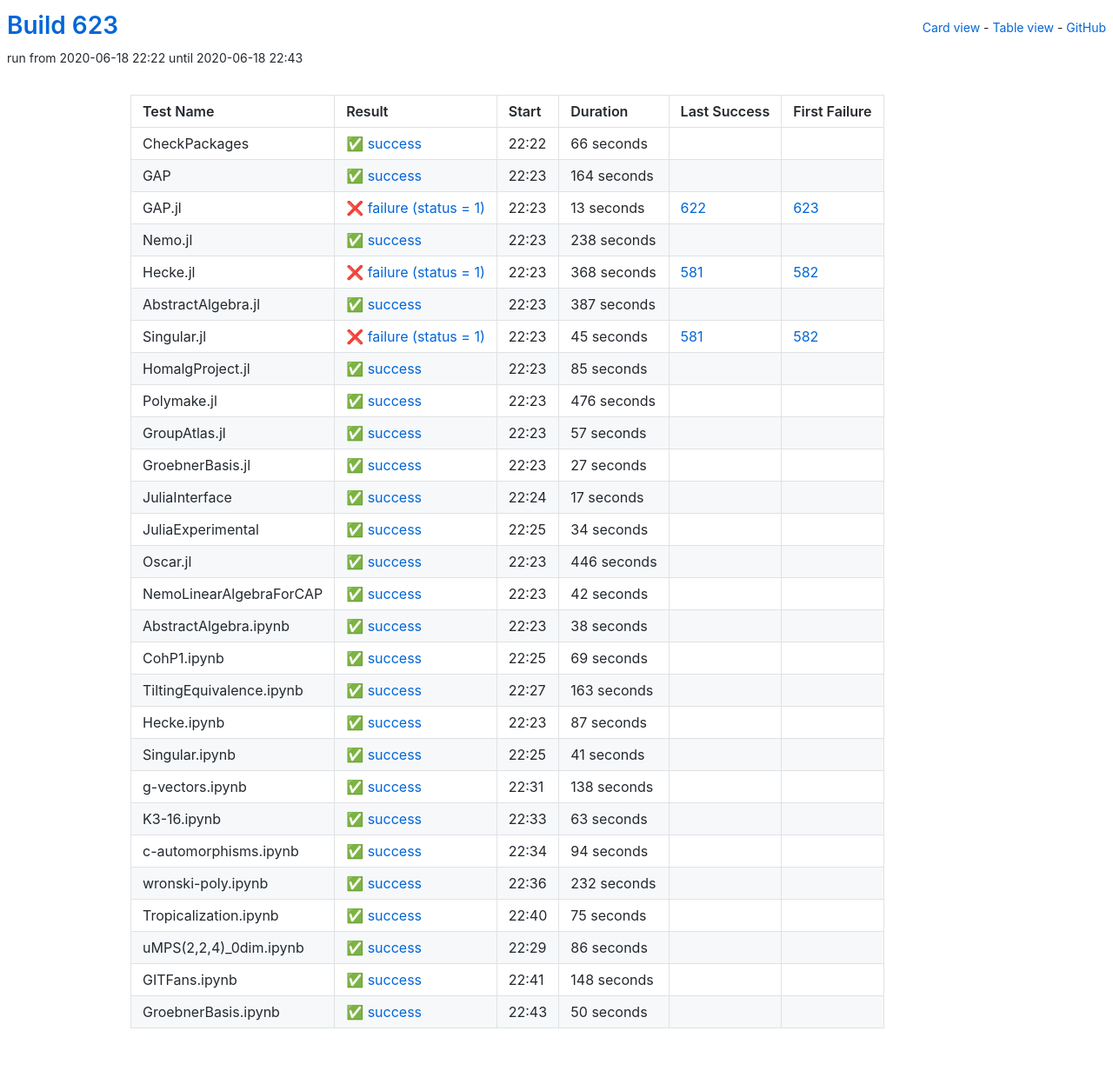
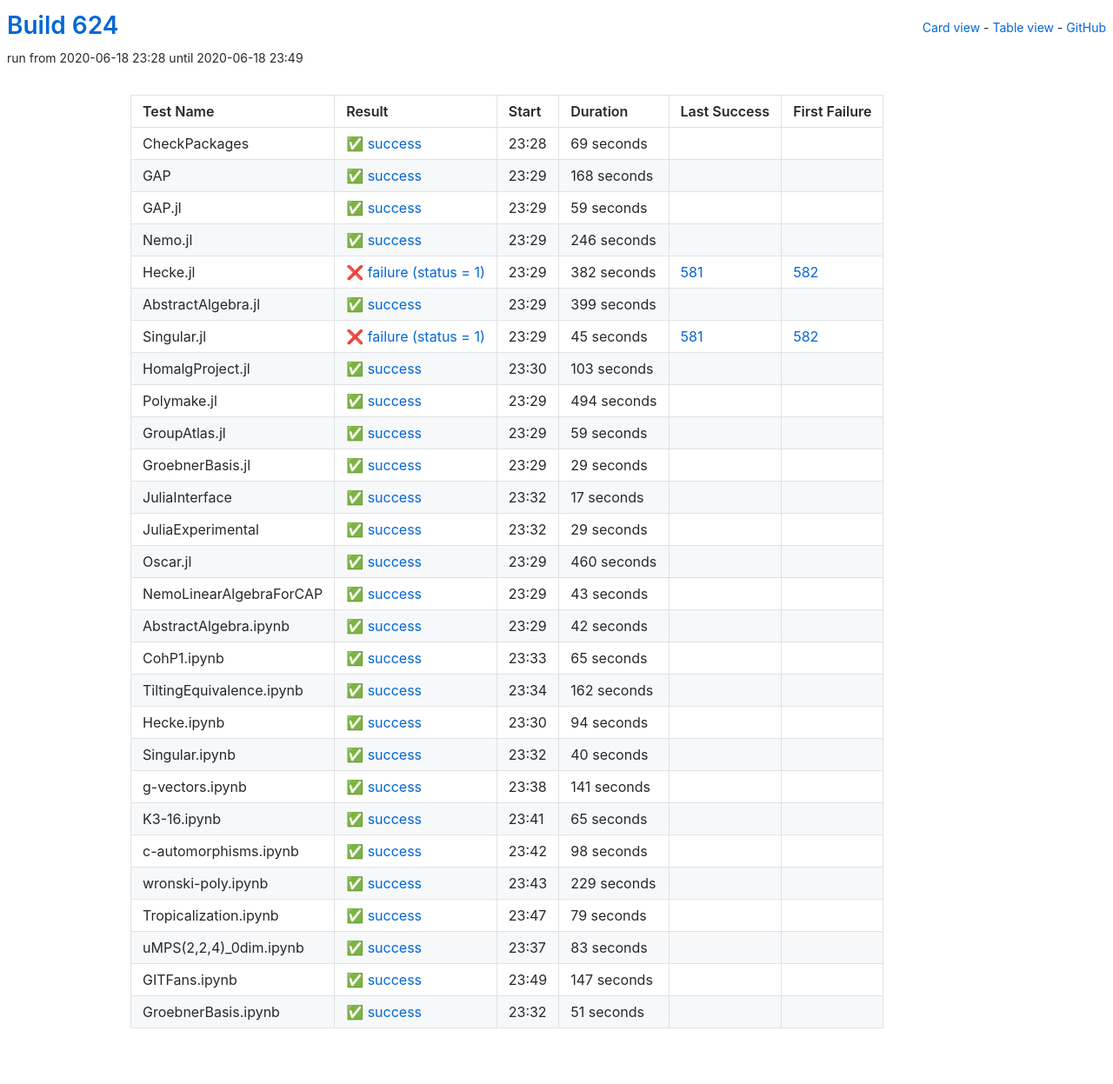
Before and after one commit to oscar-system/oscar-ci-status-1.4, a Jekyll site: the page built from table.html, in a window 1280 px wide. Shown: the whole page at 87% size. Built offline with Jekyll 4.4.1, drawn with Linux system fonts in a browser that asks for light colours.

Commit message:
Build #624

```diff
--- a/_data/ci.yml
+++ b/_data/ci.yml
@@ -1,6 +1,6 @@
 ---
-build: 623
-build_url: https://oscarci.mathematik.uni-kl.de/job/oscar-julia-1.4/623/
+build: 624
+build_url: https://oscarci.mathematik.uni-kl.de/job/oscar-julia-1.4/624/
 job: oscar-julia-1.4
 organization: oscar-system
 repo: oscar-ci-status-1.4
@@ -8,80 +8,80 @@ repourl: https://github.com/oscar-system/oscar-ci-status-1.4
 tests:
 - name: CheckPackages
   id: checkpackages
-  log: https://oscarci.mathematik.uni-kl.de/job/oscar-julia-1.4/623/artifact/logs/build-623/CheckPackages.log
-  start: 2020-06-18 22:22
+  log: https://oscarci.mathematik.uni-kl.de/job/oscar-julia-1.4/624/artifact/logs/build-624/CheckPackages.log
+  start: 2020-06-18 23:28
   success: true
   exitcode: 0
   status: success
-  duration: 66
+  duration: 69
   last_success: false
   last_success_url:
   first_failure: false
   first_failure_url:
 - name: GAP
   id: gap
-  log: https://oscarci.mathematik.uni-kl.de/job/oscar-julia-1.4/623/artifact/logs/build-623/GAP.log
-  start: 2020-06-18 22:23
+  log: https://oscarci.mathematik.uni-kl.de/job/oscar-julia-1.4/624/artifact/logs/build-624/GAP.log
+  start: 2020-06-18 23:29
   success: true
   exitcode: 0
   status: success
-  duration: 164
+  duration: 168
   last_success: false
   last_success_url:
   first_failure: false
   first_failure_url:
 - name: GAP.jl
   id: gap-jl
-  log: https://oscarci.mathematik.uni-kl.de/job/oscar-julia-1.4/623/artifact/logs/build-623/GAP.jl.log
-  start: 2020-06-18 22:23
-  success: false
-  exitcode: 1
-  status: failure
-  duration: 13
-  last_success: 622
-  last_success_url: https://oscarci.mathematik.uni-kl.de/job/oscar-julia-1.4/622/
-  first_failure: 623
-  first_failure_url: https://oscarci.mathematik.uni-kl.de/job/oscar-julia-1.4/623/
-- name: Nemo.jl
-  id: nemo-jl
-  log: https://oscarci.mathematik.uni-kl.de/job/oscar-julia-1.4/623/artifact/logs/build-623/Nemo.jl.log
-  start: 2020-06-18 22:23
+  log: https://oscarci.mathematik.uni-kl.de/job/oscar-julia-1.4/624/artifact/logs/build-624/GAP.jl.log
+  start: 2020-06-18 23:29
   success: true
   exitcode: 0
   status: success
-  duration: 238
+  duration: 59
+  last_success: false
+  last_success_url:
+  first_failure: false
+  first_failure_url:
+- name: Nemo.jl
+  id: nemo-jl
+  log: https://oscarci.mathematik.uni-kl.de/job/oscar-julia-1.4/624/artifact/logs/build-624/Nemo.jl.log
+  start: 2020-06-18 23:29
+  success: true
+  exitcode: 0
+  status: success
+  duration: 246
   last_success: false
   last_success_url:
   first_failure: false
   first_failure_url:
 - name: Hecke.jl
   id: hecke-jl
-  log: https://oscarci.mathematik.uni-kl.de/job/oscar-julia-1.4/623/artifact/logs/build-623/Hecke.jl.log
-  start: 2020-06-18 22:23
+  log: https://oscarci.mathematik.uni-kl.de/job/oscar-julia-1.4/624/artifact/logs/build-624/Hecke.jl.log
+  start: 2020-06-18 23:29
   success: false
   exitcode: 1
   status: failure
-  duration: 368
+  duration: 382
   last_success: 581
   last_success_url: https://oscarci.mathematik.uni-kl.de/job/oscar-julia-1.4/581/
   first_failure: 582
   first_failure_url: https://oscarci.mathematik.uni-kl.de/job/oscar-julia-1.4/582/
 - name: AbstractAlgebra.jl
   id: abstractalgebra-jl
-  log: https://oscarci.mathematik.uni-kl.de/job/oscar-julia-1.4/623/artifact/logs/build-623/AbstractAlgebra.jl.log
-  start: 2020-06-18 22:23
+  log: https://oscarci.mathematik.uni-kl.de/job/oscar-julia-1.4/624/artifact/logs/build-624/AbstractAlgebra.jl.log
+  start: 2020-06-18 23:29
   success: true
   exitcode: 0
   status: success
-  duration: 387
+  duration: 399
   last_success: false
   last_success_url:
   first_failure: false
   first_failure_url:
 - name: Singular.jl
   id: singular-jl
-  log: https://oscarci.mathematik.uni-kl.de/job/oscar-julia-1.4/623/artifact/logs/build-623/Singular.jl.log
-  start: 2020-06-18 22:23
+  log: https://oscarci.mathematik.uni-kl.de/job/oscar-julia-1.4/624/artifact/logs/build-624/Singular.jl.log
+  start: 2020-06-18 23:29
   success: false
   exitcode: 1
   status: failure
@@ -92,56 +92,56 @@ tests:
   first_failure_url: https://oscarci.mathematik.uni-kl.de/job/oscar-julia-1.4/582/
 - name: HomalgProject.jl
   id: homalgproject-jl
-  log: https://oscarci.mathematik.uni-kl.de/job/oscar-julia-1.4/623/artifact/logs/build-623/HomalgProject.jl.log
-  start: 2020-06-18 22:23
+  log: https://oscarci.mathematik.uni-kl.de/job/oscar-julia-1.4/624/artifact/logs/build-624/HomalgProject.jl.log
+  start: 2020-06-18 23:30
   success: true
   exitcode: 0
   status: success
-  duration: 85
+  duration: 103
   last_success: false
   last_success_url:
   first_failure: false
   first_failure_url:
 - name: Polymake.jl
   id: polymake-jl
-  log: https://oscarci.mathematik.uni-kl.de/job/oscar-julia-1.4/623/artifact/logs/build-623/Polymake.jl.log
-  start: 2020-06-18 22:23
+  log: https://oscarci.mathematik.uni-kl.de/job/oscar-julia-1.4/624/artifact/logs/build-624/Polymake.jl.log
+  start: 2020-06-18 23:29
   success: true
   exitcode: 0
   status: success
-  duration: 476
+  duration: 494
   last_success: false
   last_success_url:
   first_failure: false
   first_failure_url:
 - name: GroupAtlas.jl
   id: groupatlas-jl
-  log: https://oscarci.mathematik.uni-kl.de/job/oscar-julia-1.4/623/artifact/logs/build-623/GroupAtlas.jl.log
-  start: 2020-06-18 22:23
+  log: https://oscarci.mathematik.uni-kl.de/job/oscar-julia-1.4/624/artifact/logs/build-624/GroupAtlas.jl.log
+  start: 2020-06-18 23:29
   success: true
   exitcode: 0
   status: success
-  duration: 57
+  duration: 59
   last_success: false
   last_success_url:
   first_failure: false
   first_failure_url:
 - name: GroebnerBasis.jl
   id: groebnerbasis-jl
-  log: https://oscarci.mathematik.uni-kl.de/job/oscar-julia-1.4/623/artifact/logs/build-623/GroebnerBasis.jl.log
-  start: 2020-06-18 22:23
+  log: https://oscarci.mathematik.uni-kl.de/job/oscar-julia-1.4/624/artifact/logs/build-624/GroebnerBasis.jl.log
+  start: 2020-06-18 23:29
   success: true
   exitcode: 0
   status: success
-  duration: 27
+  duration: 29
   last_success: false
   last_success_url:
   first_failure: false
   first_failure_url:
 - name: JuliaInterface
   id: juliainterface
-  log: https://oscarci.mathematik.uni-kl.de/job/oscar-julia-1.4/623/artifact/logs/build-623/JuliaInterface.log
-  start: 2020-06-18 22:24
+  log: https://oscarci.mathematik.uni-kl.de/job/oscar-julia-1.4/624/artifact/logs/build-624/JuliaInterface.log
+  start: 2020-06-18 23:32
   success: true
   exitcode: 0
   status: success
@@ -152,32 +152,44 @@ tests:
   first_failure_url:
 - name: JuliaExperimental
   id: juliaexperimental
-  log: https://oscarci.mathematik.uni-kl.de/job/oscar-julia-1.4/623/artifact/logs/build-623/JuliaExperimental.log
-  start: 2020-06-18 22:25
+  log: https://oscarci.mathematik.uni-kl.de/job/oscar-julia-1.4/624/artifact/logs/build-624/JuliaExperimental.log
+  start: 2020-06-18 23:32
   success: true
   exitcode: 0
   status: success
-  duration: 34
+  duration: 29
   last_success: false
   last_success_url:
   first_failure: false
   first_failure_url:
 - name: Oscar.jl
   id: oscar-jl
-  log: https://oscarci.mathematik.uni-kl.de/job/oscar-julia-1.4/623/artifact/logs/build-623/Oscar.jl.log
-  start: 2020-06-18 22:23
+  log: https://oscarci.mathematik.uni-kl.de/job/oscar-julia-1.4/624/artifact/logs/build-624/Oscar.jl.log
+  start: 2020-06-18 23:29
   success: true
   exitcode: 0
   status: success
-  duration: 446
+  duration: 460
   last_success: false
   last_success_url:
   first_failure: false
   first_failure_url:
 - name: NemoLinearAlgebraForCAP
   id: nemolinearalgebraforcap
-  log: https://oscarci.mathematik.uni-kl.de/job/oscar-julia-1.4/623/artifact/logs/build-623/NemoLinearAlgebraForCAP.log
-  start: 2020-06-18 22:23
+  log: https://oscarci.mathematik.uni-kl.de/job/oscar-julia-1.4/624/artifact/logs/build-624/NemoLinearAlgebraForCAP.log
+  start: 2020-06-18 23:29
+  success: true
+  exitcode: 0
+  status: success
+  duration: 43
+  last_success: false
+  last_success_url:
+  first_failure: false
+  first_failure_url:
+- name: AbstractAlgebra.ipynb
+  id: abstractalgebra-ipynb
+  log: https://oscarci.mathematik.uni-kl.de/job/oscar-julia-1.4/624/artifact/logs/build-624/AbstractAlgebra.ipynb.log
+  start: 2020-06-18 23:29
   success: true
   exitcode: 0
   status: success
@@ -186,94 +198,34 @@ tests:
   last_success_url:
   first_failure: false
   first_failure_url:
-- name: AbstractAlgebra.ipynb
-  id: abstractalgebra-ipynb
-  log: https://oscarci.mathematik.uni-kl.de/job/oscar-julia-1.4/623/artifact/logs/build-623/AbstractAlgebra.ipynb.log
-  start: 2020-06-18 22:23
+- name: CohP1.ipynb
+  id: cohp1-ipynb
+  log: https://oscarci.mathematik.uni-kl.de/job/oscar-julia-1.4/624/artifact/logs/build-624/CohP1.ipynb.log
+  start: 2020-06-18 23:33
   success: true
   exitcode: 0
   status: success
-  duration: 38
-  last_success: false
-  last_success_url:
-  first_failure: false
-  first_failure_url:
-- name: CohP1.ipynb
-  id: cohp1-ipynb
-  log: https://oscarci.mathematik.uni-kl.de/job/oscar-julia-1.4/623/artifact/logs/build-623/CohP1.ipynb.log
-  start: 2020-06-18 22:25
-  success: true
-  exitcode: 0
-  status: success
-  duration: 69
+  duration: 65
   last_success: false
   last_success_url:
   first_failure: false
   first_failure_url:
 - name: TiltingEquivalence.ipynb
   id: tiltingequivalence-ipynb
-  log: https://oscarci.mathematik.uni-kl.de/job/oscar-julia-1.4/623/artifact/logs/build-623/TiltingEquivalence.ipynb.log
-  start: 2020-06-18 22:27
+  log: https://oscarci.mathematik.uni-kl.de/job/oscar-julia-1.4/624/artifact/logs/build-624/TiltingEquivalence.ipynb.log
+  start: 2020-06-18 23:34
   success: true
   exitcode: 0
   status: success
-  duration: 163
+  duration: 162
   last_success: false
   last_success_url:
   first_failure: false
   first_failure_url:
 - name: Hecke.ipynb
   id: hecke-ipynb
-  log: https://oscarci.mathematik.uni-kl.de/job/oscar-julia-1.4/623/artifact/logs/build-623/Hecke.ipynb.log
-  start: 2020-06-18 22:23
-  success: true
-  exitcode: 0
-  status: success
-  duration: 87
-  last_success: false
-  last_success_url:
-  first_failure: false
-  first_failure_url:
-- name: Singular.ipynb
-  id: singular-ipynb
-  log: https://oscarci.mathematik.uni-kl.de/job/oscar-julia-1.4/623/artifact/logs/build-623/Singular.ipynb.log
-  start: 2020-06-18 22:25
-  success: true
-  exitcode: 0
-  status: success
-  duration: 41
-  last_success: false
-  last_success_url:
-  first_failure: false
-  first_failure_url:
-- name: g-vectors.ipynb
-  id: g-vectors-ipynb
-  log: https://oscarci.mathematik.uni-kl.de/job/oscar-julia-1.4/623/artifact/logs/build-623/g-vectors.ipynb.log
-  start: 2020-06-18 22:31
-  success: true
-  exitcode: 0
-  status: success
-  duration: 138
-  last_success: false
-  last_success_url:
-  first_failure: false
-  first_failure_url:
-- name: K3-16.ipynb
-  id: k3-16-ipynb
-  log: https://oscarci.mathematik.uni-kl.de/job/oscar-julia-1.4/623/artifact/logs/build-623/K3-16.ipynb.log
-  start: 2020-06-18 22:33
-  success: true
-  exitcode: 0
-  status: success
-  duration: 63
-  last_success: false
-  last_success_url:
-  first_failure: false
-  first_failure_url:
-- name: c-automorphisms.ipynb
-  id: c-automorphisms-ipynb
-  log: https://oscarci.mathematik.uni-kl.de/job/oscar-julia-1.4/623/artifact/logs/build-623/c-automorphisms.ipynb.log
-  start: 2020-06-18 22:34
+  log: https://oscarci.mathematik.uni-kl.de/job/oscar-julia-1.4/624/artifact/logs/build-624/Hecke.ipynb.log
+  start: 2020-06-18 23:30
   success: true
   exitcode: 0
   status: success
@@ -282,62 +234,110 @@ tests:
   last_success_url:
   first_failure: false
   first_failure_url:
-- name: wronski-poly.ipynb
-  id: wronski-poly-ipynb
-  log: https://oscarci.mathematik.uni-kl.de/job/oscar-julia-1.4/623/artifact/logs/build-623/wronski-poly.ipynb.log
-  start: 2020-06-18 22:36
+- name: Singular.ipynb
+  id: singular-ipynb
+  log: https://oscarci.mathematik.uni-kl.de/job/oscar-julia-1.4/624/artifact/logs/build-624/Singular.ipynb.log
+  start: 2020-06-18 23:32
   success: true
   exitcode: 0
   status: success
-  duration: 232
+  duration: 40
+  last_success: false
+  last_success_url:
+  first_failure: false
+  first_failure_url:
+- name: g-vectors.ipynb
+  id: g-vectors-ipynb
+  log: https://oscarci.mathematik.uni-kl.de/job/oscar-julia-1.4/624/artifact/logs/build-624/g-vectors.ipynb.log
+  start: 2020-06-18 23:38
+  success: true
+  exitcode: 0
+  status: success
+  duration: 141
+  last_success: false
+  last_success_url:
+  first_failure: false
+  first_failure_url:
+- name: K3-16.ipynb
+  id: k3-16-ipynb
+  log: https://oscarci.mathematik.uni-kl.de/job/oscar-julia-1.4/624/artifact/logs/build-624/K3-16.ipynb.log
+  start: 2020-06-18 23:41
+  success: true
+  exitcode: 0
+  status: success
+  duration: 65
+  last_success: false
+  last_success_url:
+  first_failure: false
+  first_failure_url:
+- name: c-automorphisms.ipynb
+  id: c-automorphisms-ipynb
+  log: https://oscarci.mathematik.uni-kl.de/job/oscar-julia-1.4/624/artifact/logs/build-624/c-automorphisms.ipynb.log
+  start: 2020-06-18 23:42
+  success: true
+  exitcode: 0
+  status: success
+  duration: 98
+  last_success: false
+  last_success_url:
+  first_failure: false
+  first_failure_url:
+- name: wronski-poly.ipynb
+  id: wronski-poly-ipynb
+  log: https://oscarci.mathematik.uni-kl.de/job/oscar-julia-1.4/624/artifact/logs/build-624/wronski-poly.ipynb.log
+  start: 2020-06-18 23:43
+  success: true
+  exitcode: 0
+  status: success
+  duration: 229
   last_success: false
   last_success_url:
   first_failure: false
   first_failure_url:
 - name: Tropicalization.ipynb
   id: tropicalization-ipynb
-  log: https://oscarci.mathematik.uni-kl.de/job/oscar-julia-1.4/623/artifact/logs/build-623/Tropicalization.ipynb.log
-  start: 2020-06-18 22:40
+  log: https://oscarci.mathematik.uni-kl.de/job/oscar-julia-1.4/624/artifact/logs/build-624/Tropicalization.ipynb.log
+  start: 2020-06-18 23:47
   success: true
   exitcode: 0
   status: success
-  duration: 75
+  duration: 79
   last_success: false
   last_success_url:
   first_failure: false
   first_failure_url:
 - name: uMPS(2,2,4)_0dim.ipynb
   id: umps-2-2-4-0dim-ipynb
-  log: https://oscarci.mathematik.uni-kl.de/job/oscar-julia-1.4/623/artifact/logs/build-623/uMPS-2-2-4-_0dim.ipynb.log
-  start: 2020-06-18 22:29
+  log: https://oscarci.mathematik.uni-kl.de/job/oscar-julia-1.4/624/artifact/logs/build-624/uMPS-2-2-4-_0dim.ipynb.log
+  start: 2020-06-18 23:37
   success: true
   exitcode: 0
   status: success
-  duration: 86
+  duration: 83
   last_success: false
   last_success_url:
   first_failure: false
   first_failure_url:
 - name: GITFans.ipynb
   id: gitfans-ipynb
-  log: https://oscarci.mathematik.uni-kl.de/job/oscar-julia-1.4/623/artifact/logs/build-623/GITFans.ipynb.log
-  start: 2020-06-18 22:41
+  log: https://oscarci.mathematik.uni-kl.de/job/oscar-julia-1.4/624/artifact/logs/build-624/GITFans.ipynb.log
+  start: 2020-06-18 23:49
   success: true
   exitcode: 0
   status: success
-  duration: 148
+  duration: 147
   last_success: false
   last_success_url:
   first_failure: false
   first_failure_url:
 - name: GroebnerBasis.ipynb
   id: groebnerbasis-ipynb
-  log: https://oscarci.mathematik.uni-kl.de/job/oscar-julia-1.4/623/artifact/logs/build-623/GroebnerBasis.ipynb.log
-  start: 2020-06-18 22:43
+  log: https://oscarci.mathematik.uni-kl.de/job/oscar-julia-1.4/624/artifact/logs/build-624/GroebnerBasis.ipynb.log
+  start: 2020-06-18 23:32
   success: true
   exitcode: 0
   status: success
-  duration: 50
+  duration: 51
   last_success: false
   last_success_url:
   first_failure: false
```
Also changed, not shown: README.md.
